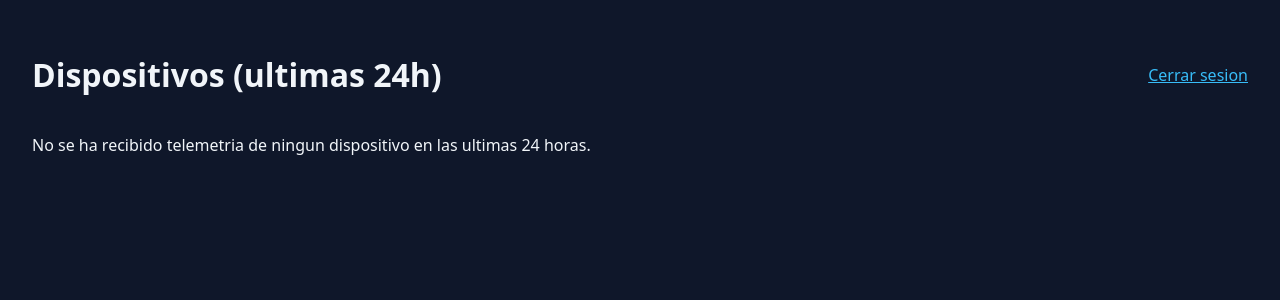
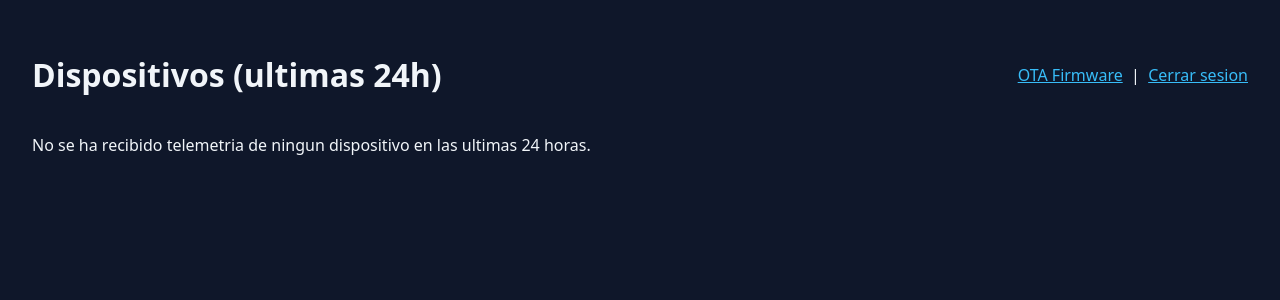
Before and after one commit to rdzjuanjo/Air-monitor-server, a Flask app: page / in a window 1280 px wide. Shown: the top 300 px of the page. Run offline with Flask 3, Linux system fonts and the light colour scheme; the visitor is signed in with stand-in values (Sample User, id 1); data that the repository does not hold is empty.

Commit message:
Add OTA firmware distribution: ota subdomain + admin panel upload
Adds an ota.sensio.mx nginx static server, an OTA section in the admin
panel to upload narizdigital.bin (auto-renamed, MD5 computed) and update
narizdigital.json, and makes the OTA base URL configurable per environment.

Co-Authored-By: Claude Sonnet 4.6 <noreply@anthropic.com>

```diff
--- a/Docker/admin-panel/app/__init__.py
+++ b/Docker/admin-panel/app/__init__.py
@@ -18,6 +18,10 @@ def create_app() -> Flask:
     app.config["MQTT_PORT"] = int(os.environ.get("MQTT_PORT", "1883"))
     app.config["MQTT_TOPIC_BASE"] = os.environ.get("MQTT_TOPIC_BASE", "riosvivos/monitoring")
     app.config["USERS_FILE"] = os.environ.get("USERS_FILE", "/app/users.yaml")
+    app.config["OTA_DIR"] = os.environ.get("OTA_DIR", "/app/ota")
+    app.config["OTA_BASE_URL"] = os.environ.get("OTA_BASE_URL", "https://ota.sensio.mx")
+
+    app.config["MAX_CONTENT_LENGTH"] = 4 * 1024 * 1024
 
     app.config["USERS"] = load_users(app.config["USERS_FILE"])
 
--- a/Docker/admin-panel/app/routes.py
+++ b/Docker/admin-panel/app/routes.py
@@ -1,5 +1,8 @@
 from __future__ import annotations
 
+import hashlib
+import json
+import os
 import re
 
 from flask import (
@@ -20,6 +23,27 @@ from .mqtt_client import publish_remote_action
 bp = Blueprint("main", __name__)
 
 DEVICE_ID_RE = re.compile(r"^[A-Za-z0-9_-]{1,31}$")
+OTA_VERSION_RE = re.compile(r"^\d+\.\d+\.\d+$")
+
+OTA_JSON_FILENAME = "narizdigital.json"
+OTA_BIN_FILENAME = "narizdigital.bin"
+
+
+def _ota_paths(config):
+    ota_dir = config["OTA_DIR"]
+    return os.path.join(ota_dir, OTA_JSON_FILENAME), os.path.join(ota_dir, OTA_BIN_FILENAME)
+
+
+def _ota_bin_url(config):
+    return f"{config['OTA_BASE_URL']}/{OTA_BIN_FILENAME}"
+
+
+def _load_ota_manifest(config):
+    json_path, _ = _ota_paths(config)
+    if os.path.exists(json_path):
+        with open(json_path) as f:
+            return json.load(f)
+    return {"version": "1.0.0", "url": _ota_bin_url(config), "md5": ""}
 
 
 @bp.route("/login", methods=["GET", "POST"])
@@ -114,3 +138,52 @@ def rename_device(device_id: str):
     )
     flash(f"Comando de cambio de ID enviado a {device_id} -> {new_id}.", "success")
     return redirect(url_for("main.index"))
+
+
+@bp.route("/ota", methods=["GET"])
+@login_required
+def ota():
+    manifest = _load_ota_manifest(current_app.config)
+    _, bin_path = _ota_paths(current_app.config)
+    has_firmware = os.path.exists(bin_path)
+    return render_template("ota.html", manifest=manifest, has_firmware=has_firmware)
+
+
+@bp.route("/ota", methods=["POST"])
+@login_required
+def update_ota():
+    version = request.form.get("version", "").strip()
+    if not OTA_VERSION_RE.match(version):
+        flash("Version invalida. Formato esperado: X.Y.Z", "error")
+        return redirect(url_for("main.ota"))
+
+    file = request.files.get("firmware")
+    if not file or file.filename == "":
+        flash("Debes seleccionar un archivo .bin de firmware.", "error")
+        return redirect(url_for("main.ota"))
+
+    if not file.filename.lower().endswith(".bin"):
+        flash("El archivo debe tener extension .bin.", "error")
+        return redirect(url_for("main.ota"))
+
+    ota_dir = current_app.config["OTA_DIR"]
+    os.makedirs(ota_dir, exist_ok=True)
+    json_path, bin_path = _ota_paths(current_app.config)
+
+    file.save(bin_path)
+
+    md5 = hashlib.md5()
+    with open(bin_path, "rb") as f:
+        for chunk in iter(lambda: f.read(8192), b""):
+            md5.update(chunk)
+
+    manifest = {
+        "version": version,
+        "url": _ota_bin_url(current_app.config),
+        "md5": md5.hexdigest(),
+    }
+    with open(json_path, "w") as f:
+        json.dump(manifest, f, indent=2)
+
+    flash(f"Firmware actualizado a la version {version}.", "success")
+    return redirect(url_for("main.ota"))
--- a/Docker/admin-panel/app/templates/devices.html
+++ b/Docker/admin-panel/app/templates/devices.html
@@ -3,7 +3,11 @@
 {% block content %}
 <header>
   <h1>Dispositivos (ultimas 24h)</h1>
-  <a href="{{ url_for('main.logout') }}">Cerrar sesion</a>
+  <div>
+    <a href="{{ url_for('main.ota') }}">OTA Firmware</a>
+    &nbsp;|&nbsp;
+    <a href="{{ url_for('main.logout') }}">Cerrar sesion</a>
+  </div>
 </header>
 
 {% if not devices %}
--- a/Docker/docker-compose.yml
+++ b/Docker/docker-compose.yml
@@ -92,8 +92,11 @@ services:
       MQTT_PORT: "1883"
       MQTT_TOPIC_BASE: riosvivos/monitoring
       SECRET_KEY: ${ADMIN_SECRET_KEY}
+      OTA_DIR: /app/ota
+      OTA_BASE_URL: ${OTA_BASE_URL}
     volumes:
       - ./admin-panel/users.yaml:/app/users.yaml:ro
+      - ota_files:/app/ota
     depends_on:
       - influxdb
       - mosquitto
@@ -120,6 +123,7 @@ services:
       - ./nginx/snippets:/etc/nginx/snippets:ro
       - certbot_conf:/etc/letsencrypt
       - certbot_www:/var/www/certbot
+      - ota_files:/usr/share/nginx/ota:ro
     depends_on:
       - landing
       - mosquitto
@@ -150,3 +154,4 @@ volumes:
   grafana_data:
   certbot_conf:
   certbot_www:
+  ota_files:
```
Also changed, not shown: Docker/admin-panel/app/templates/ota.html (added, +31 -0 lines), 2 other files.
